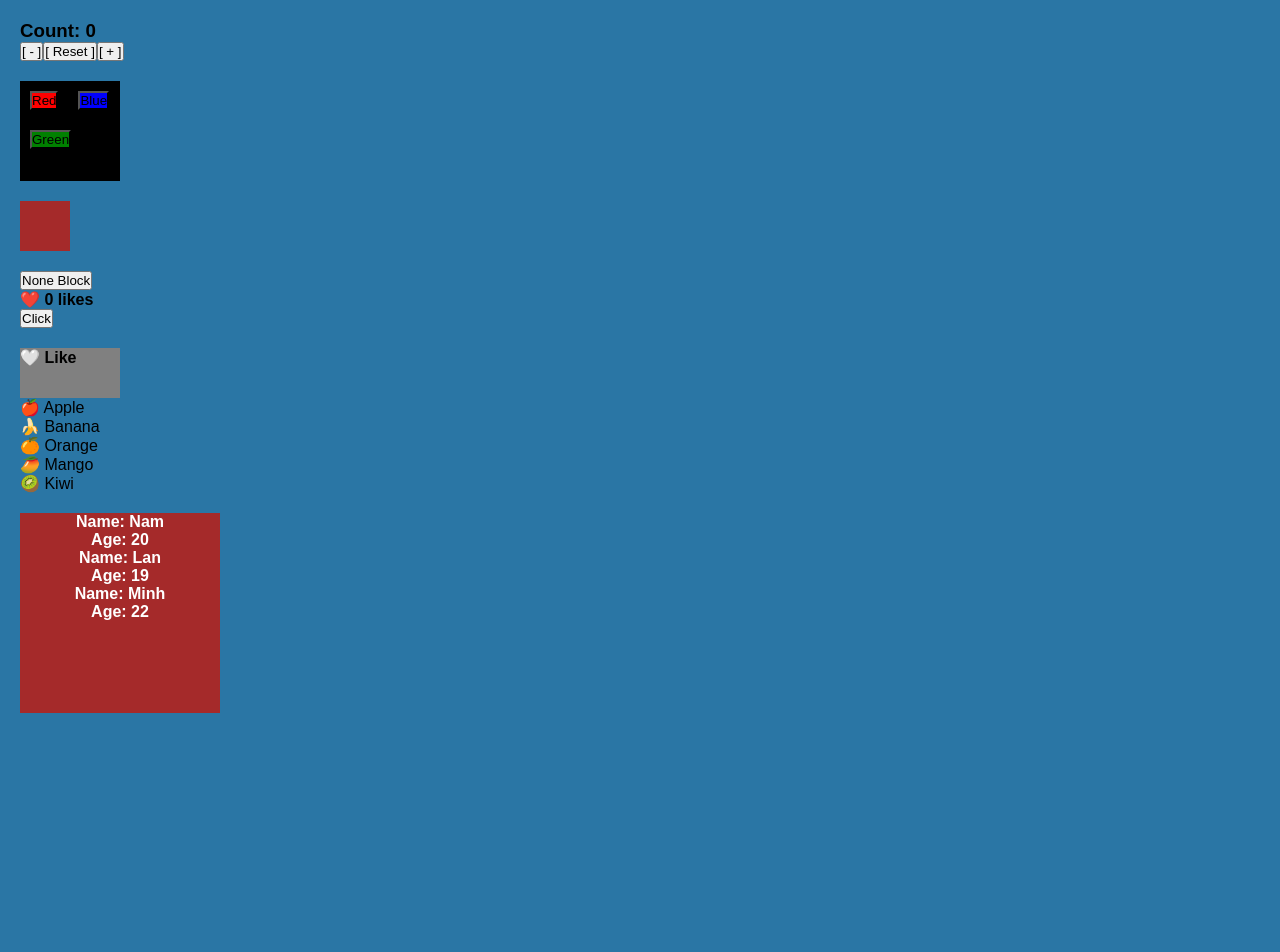
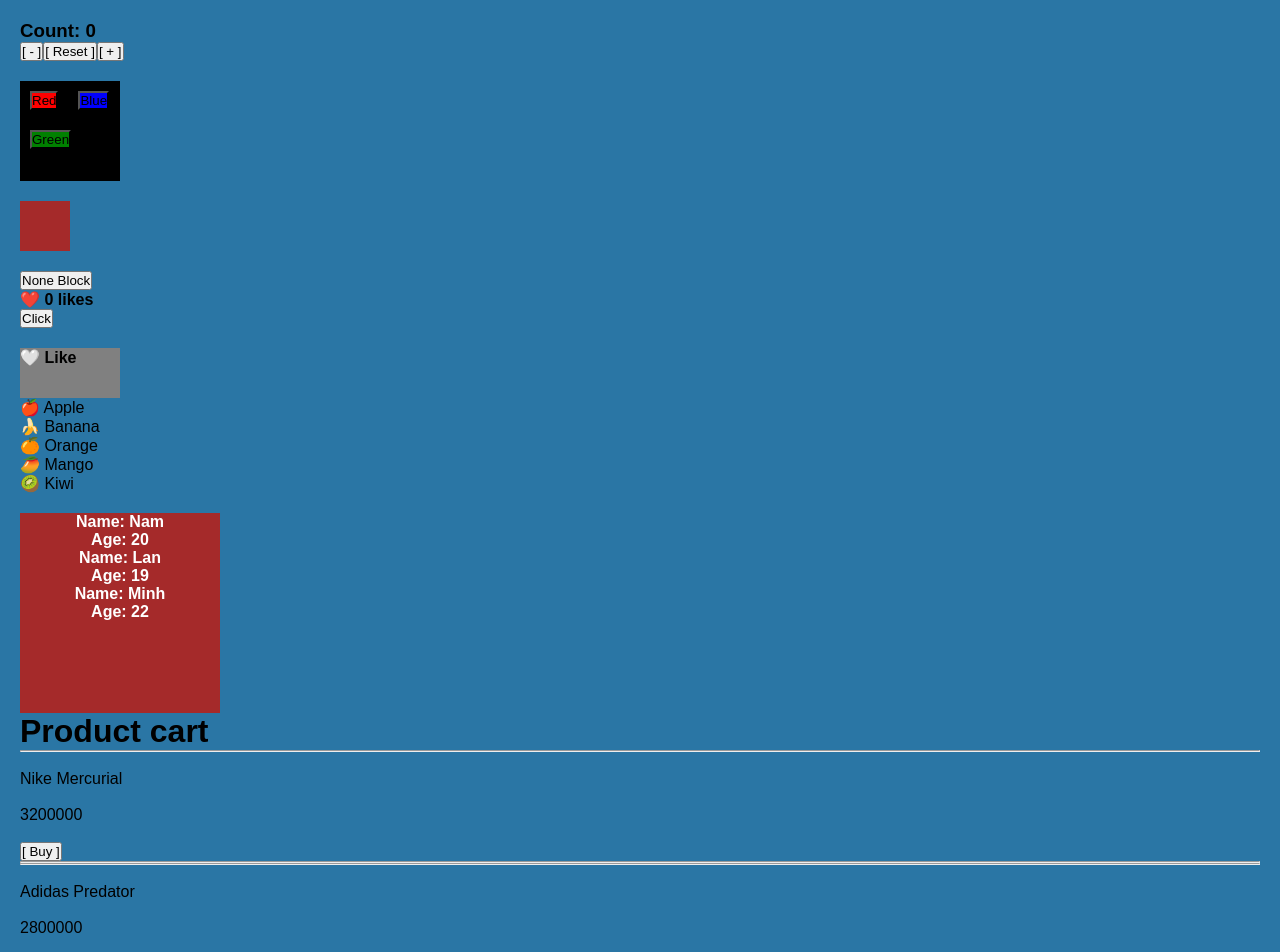
Before and after one commit to TruongTuanDung2001/React-learning, a React (Vite) app: page / in a window 1280 px wide. Shown: the top 952 px of the page. Before the commit the page ends 800 px from the top, so only its background shows below. Built offline with nearby package versions, Linux system fonts and the light colour scheme.

Commit message:
Exp 8 render product cart

```diff
--- a/src/App.jsx
+++ b/src/App.jsx
@@ -2,7 +2,7 @@ import { Product, Status } from "./components/Product";
 import Header from "./components/Header";
 import Footer from "./components/Footer";
 import { useState } from "react"; //để sử dụng useState thay đổi và cập nhật dữ liệu trong react
-import { Counter, ChangeColor, ShowHideBlock, ChangeLike, Exp5, Exp6 } from "./components/expReact1";
+import { Counter, ChangeColor, ShowHideBlock, ChangeLike, Exp5, Exp6, Exp7 } from "./components/expReact1";
 
 function App() {
   const [count, setCount] = useState(0); //setCount để thay đổi count lưu lại sau khi chạy increase()
@@ -166,6 +166,11 @@ function ExpReact1() {
 
       {/* exp 6 */}
       <Exp6 />
+
+      {/* exp 7 */}
+      <Exp7 />
+
+
     </div>
 
   );
--- a/src/components/expReact1.jsx
+++ b/src/components/expReact1.jsx
@@ -179,4 +179,39 @@ function Exp6() {
   );
 }
 
-export { Counter, ChangeColor, ShowHideBlock, ChangeLike, Exp5, Exp6 };
+//exp7 render cart product
+function Exp7() {
+  const products = [
+    {
+      id: 1,
+      name: "Nike Mercurial",
+      price: 3200000,
+      image: "https://...",
+    },
+    {
+      id: 2,
+      name: "Adidas Predator",
+      price: 2800000,
+      image: "https://...",
+    },
+  ];
+
+  return (
+    <div className="productList">
+      <h1>Product cart</h1>
+      {
+        products.map(p => (
+          <div className="productCart">
+            <hr /> <br />
+            <p>{p.name}</p> <br />
+            <p>{p.price}</p> <br />
+            <button>{"[ Buy ]"}</button>
+            <hr />
+          </div>
+        ))
+      }
+    </div>
+  )
+}
+
+export { Counter, ChangeColor, ShowHideBlock, ChangeLike, Exp5, Exp6, Exp7 };
```
